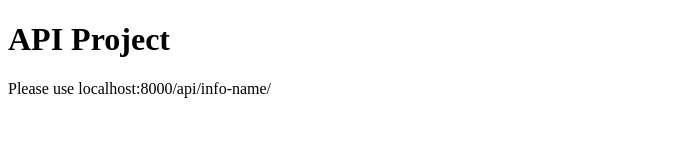
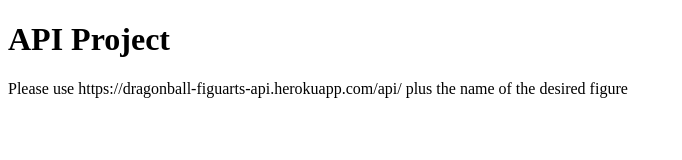
Before and after one commit to BLBarricklow/dragonball-figuarts-api, a website: page index.html in a window 1280 px wide. Shown: the whole page, without its empty margins (0-682 px from the left). Drawn offline with Linux system fonts and the light colour scheme.

Commit message:
update api url for eroku

```diff
--- a/index.html
+++ b/index.html
@@ -8,6 +8,6 @@
 </head>
 <body>
     <h1>API Project</h1>
-    <p>Please use localhost:8000/api/info-name/</p>
+    <p>Please use https://dragonball-figuarts-api.herokuapp.com/api/ plus the name of the desired figure</p>
 </body>
 </html>
```
